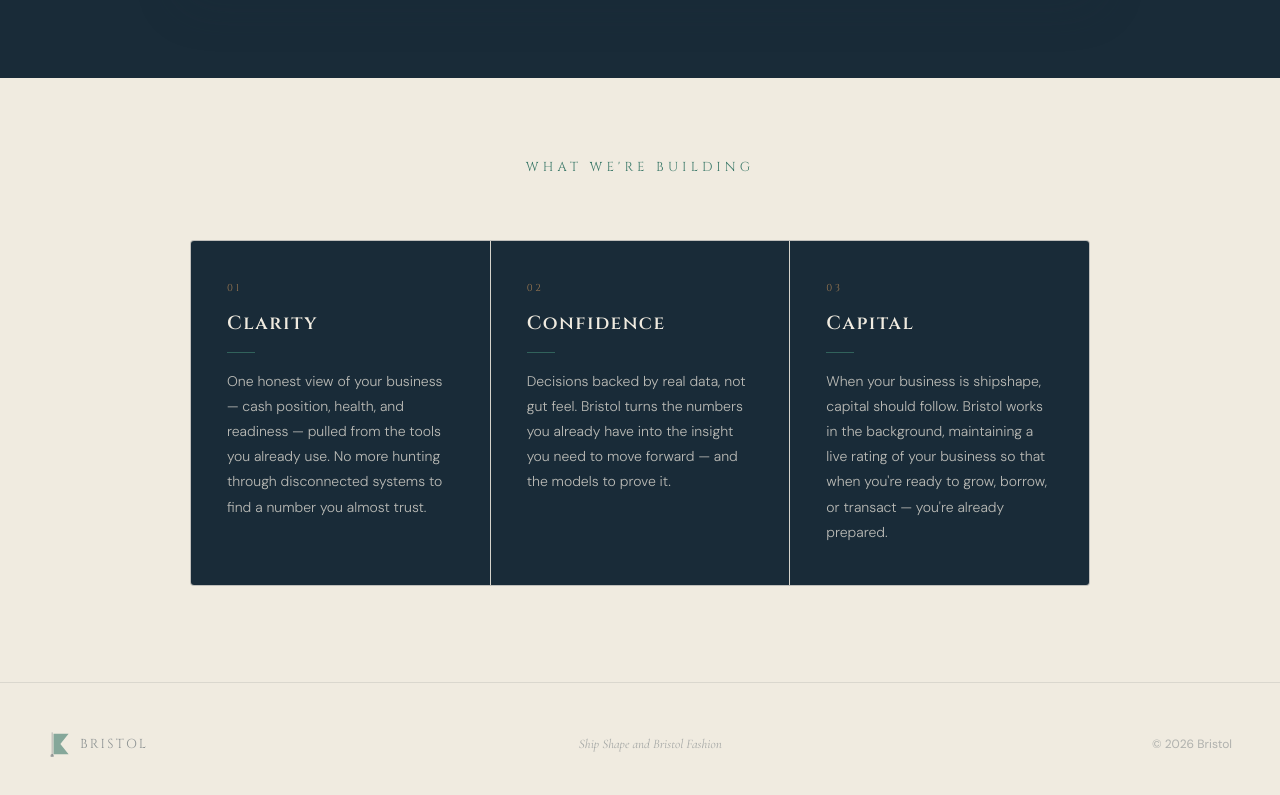
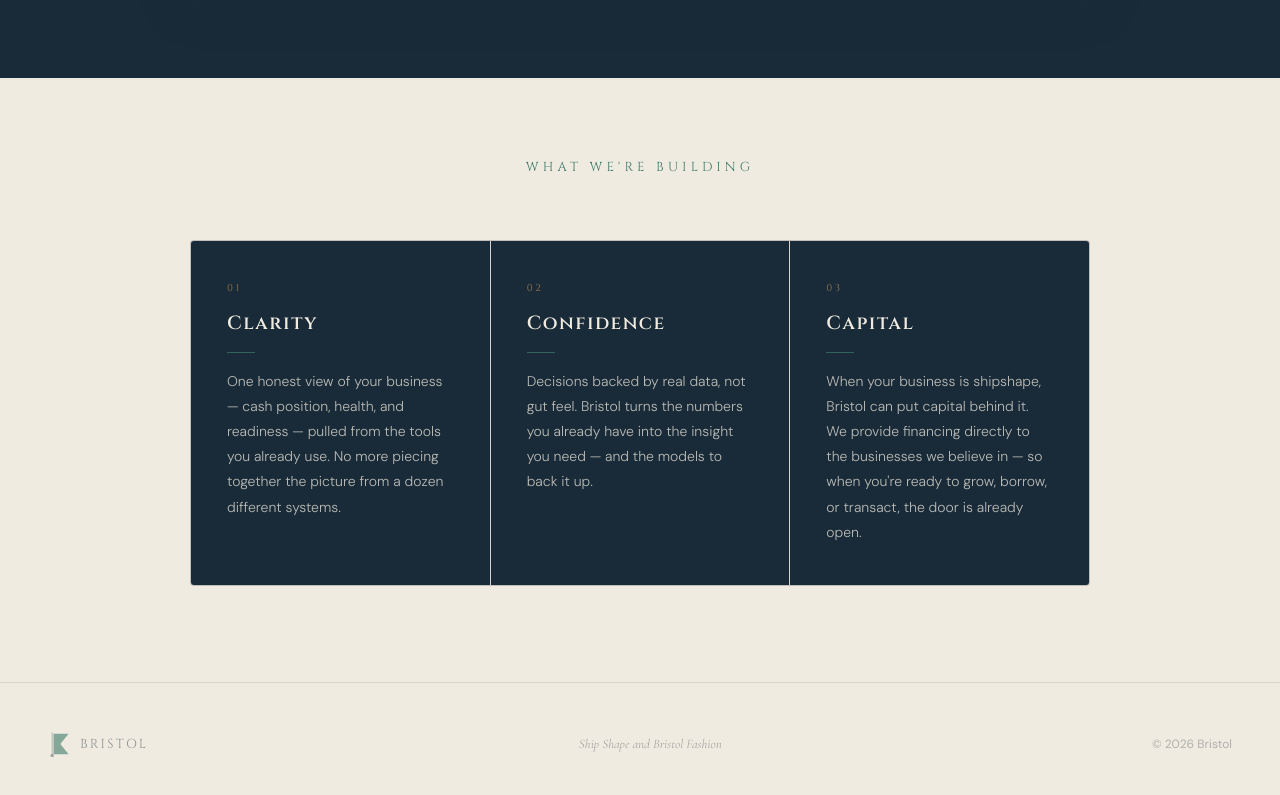
Before and after one commit to Toonep/Landing-Page, a Next.js app: page / in a window 1280 px wide. Shown: the part 1416-2211 px from the top of the page. Built offline with nearby package versions, Linux system fonts and the light colour scheme.

Commit message:
Refine pillar copy — final Clarity, Confidence, Capital messaging
https://claude.ai/code/session_01WNFf7tspEkrP1FamBgRZvj

```diff
--- a/content.js
+++ b/content.js
@@ -11,17 +11,17 @@ export const content = {
     {
       num: '01',
       title: 'Clarity',
-      body: 'One honest view of your business — cash position, health, and readiness — pulled from the tools you already use. No more hunting through disconnected systems to find a number you almost trust.',
+      body: 'One honest view of your business — cash position, health, and readiness — pulled from the tools you already use. No more piecing together the picture from a dozen different systems.',
     },
     {
       num: '02',
       title: 'Confidence',
-      body: 'Decisions backed by real data, not gut feel. Bristol turns the numbers you already have into the insight you need to move forward — and the models to prove it.',
+      body: 'Decisions backed by real data, not gut feel. Bristol turns the numbers you already have into the insight you need — and the models to back it up.',
     },
     {
       num: '03',
       title: 'Capital',
-      body: 'When your business is shipshape, capital should follow. Bristol works in the background, maintaining a live rating of your business so that when you\'re ready to grow, borrow, or transact — you\'re already prepared.',
+      body: 'When your business is shipshape, Bristol can put capital behind it. We provide financing directly to the businesses we believe in — so when you\'re ready to grow, borrow, or transact, the door is already open.',
     },
   ],
 };
```
